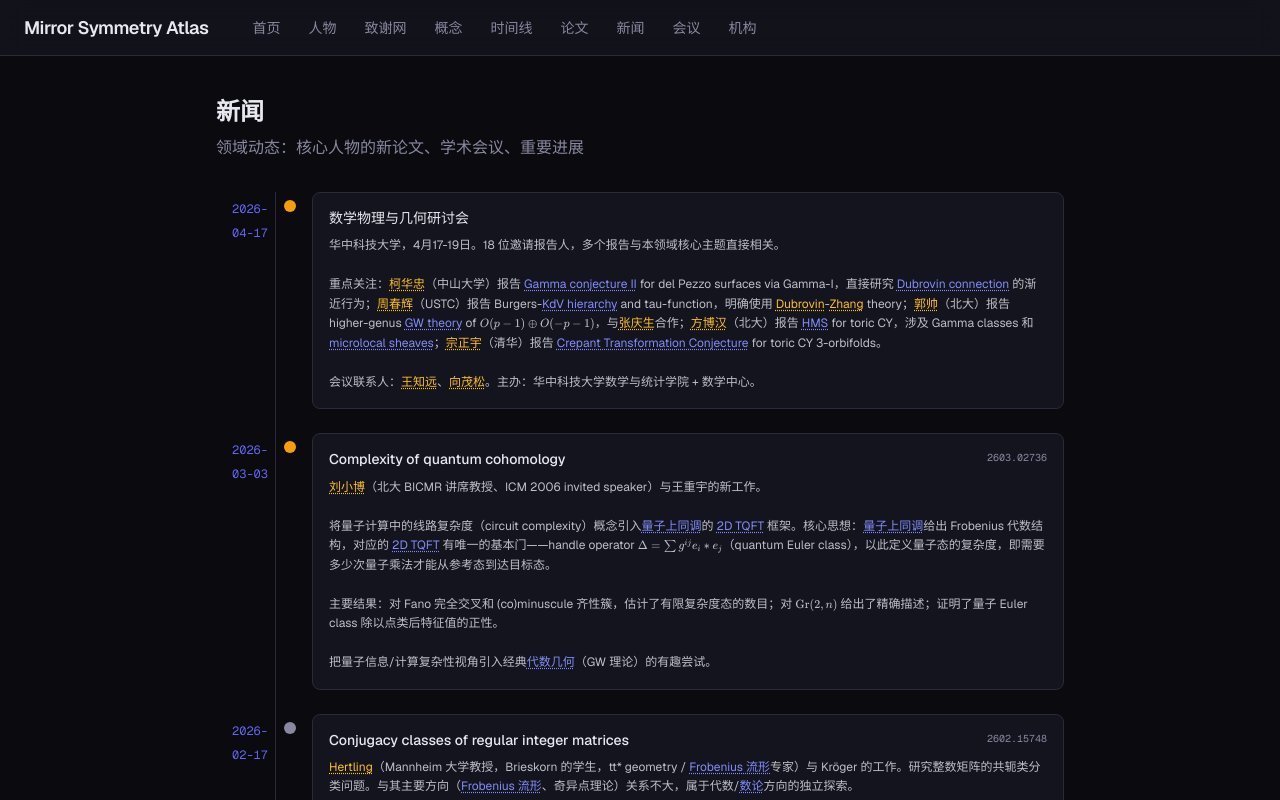
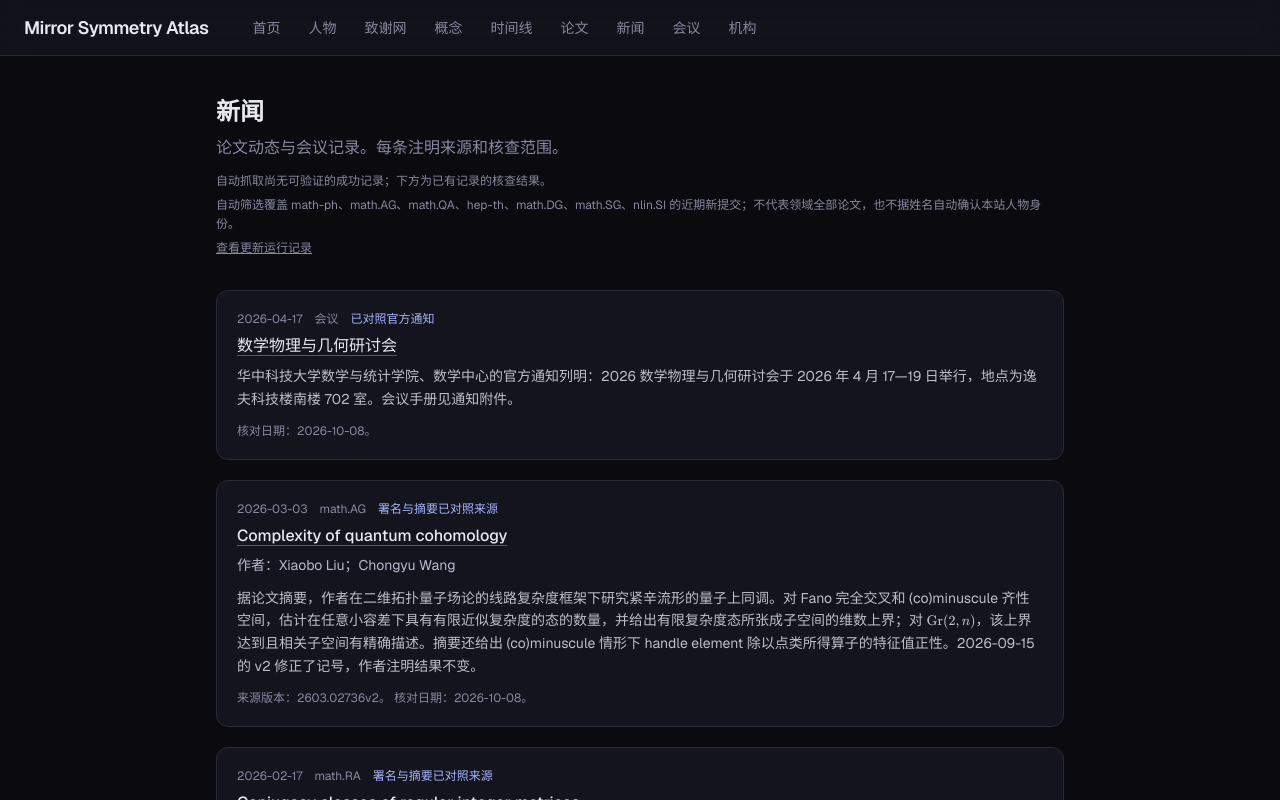
Before and after one commit to dtq1997/mirror-symmetry-atlas, a Next.js app: page /news in a window 1280 px wide. Shown: the top 800 px of the page. Built offline with nearby package versions, Linux system fonts and the light colour scheme.

Commit message:
Correct news authors and make arXiv updates fail safely

```diff
--- a/data/conferences/events-2026.yaml
+++ b/data/conferences/events-2026.yaml
@@ -112,7 +112,7 @@ events:
       - quantum-cohomology
       - moduli-spaces
       - gamma-conjecture
-    url: null
+    url: "https://maths.hust.edu.cn/info/1293/12288.htm"
     source: "会议手册 PDF (data/conferences/2026-hust-mathphys-geometry.pdf) + 签到表 (2026-04-17)"
     notes: |
       主办：华中科技大学数学与统计学院 + 数学中心
--- a/data/news/2026-04-14.yaml
+++ b/data/news/2026-04-14.yaml
@@ -1,88 +1,125 @@
 fetch_date: '2026-04-14'
 period_days: 105
-note: "2026 年初至今，领域内核心人物的新论文（已读 LaTeX 源码后总结）"
+note: '[Codex] 2026-10-08：五篇论文按当前 arXiv 署名和摘要重核；会议按主办方通知重核。仅覆盖本文件列出的核查范围。'
 total_fetched: 5
-relevant_count: 5
+relevant_count: 6
 entries:
-  - id: 'hust-mathphys-2026'
-    title: "数学物理与几何研讨会"
-    date: '2026-04-17'
-    authors_raw: []
-    matched_people: [guo-shuai, fang-bohan, ke-huazhong, zhou-chunhui, zong-zhengyu, tu-junwu, yang-di, zhou-jian]
-    matched_concepts: [gromov-witten-theory, mirror-symmetry, integrable-hierarchy, gamma-conjecture]
-    category: 会议
-    relevance_score: 25
-    summary_zh: |
-      华中科技大学，4月17-19日。18 位邀请报告人，多个报告与本领域核心主题直接相关。
-
-      重点关注：柯华忠（中山大学）报告 Gamma conjecture II for del Pezzo surfaces via Gamma-I，直接研究 Dubrovin connection 的渐近行为；周春辉（USTC）报告 Burgers-KdV hierarchy and tau-function，明确使用 Dubrovin-Zhang theory；郭帅（北大）报告 higher-genus GW theory of $O(p-1) \oplus O(-p-1)$，与张庆生合作；方博汉（北大）报告 HMS for toric CY，涉及 Gamma classes 和 microlocal sheaves；宗正宇（清华）报告 Crepant Transformation Conjecture for toric CY 3-orbifolds。
-
-      会议联系人：王知远、向茂松。主办：华中科技大学数学与统计学院 + 数学中心。
-  - id: '2603.02736'
-    title: "Complexity of quantum cohomology"
-    date: '2026-03-03'
-    authors_raw: ["Xiaobo Liu", "Chongyu Wang"]
-    matched_people: [liu-xiaobo]
-    matched_concepts: [quantum-cohomology, frobenius-manifold, gromov-witten-theory]
-    category: math.AG
-    relevance_score: 15
-    summary_zh: |
-      刘小博（北大 BICMR 讲席教授、ICM 2006 invited speaker）与王重宇的新工作。
-
-      将量子计算中的线路复杂度（circuit complexity）概念引入量子上同调的 2D TQFT 框架。核心思想：量子上同调给出 Frobenius 代数结构，对应的 2D TQFT 有唯一的基本门——handle operator $\Delta = \sum g^{ij} e_i * e_j$（quantum Euler class），以此定义量子态的复杂度，即需要多少次量子乘法才能从参考态到达目标态。
-
-      主要结果：对 Fano 完全交叉和 (co)minuscule 齐性簇，估计了有限复杂度态的数目；对 $\mathrm{Gr}(2,n)$ 给出了精确描述；证明了量子 Euler class 除以点类后特征值的正性。
-
-      把量子信息/计算复杂性视角引入经典代数几何（GW 理论）的有趣尝试。
-
-  - id: '2601.07538'
-    title: "Non-commutative cluster Lagrangians"
-    date: '2026-01-12'
-    authors_raw: ["Alexander B. Goncharov", "Maxim Kontsevich"]
-    matched_people: [kontsevich]
-    matched_concepts: [mirror-symmetry, derived-category]
-    category: math.AG
-    relevance_score: 20
-    summary_zh: |
-      Kontsevich（IHÉS，Fields 1998）与 Goncharov 的大型论文。
-
-      闭曲面 $S$ 上秩 $m$ 平坦丛的模空间 $\mathrm{Loc}_m(S)$ 是 $K_2$-辛的，三维流形 $M$ 的边界给出其中的 $K_2$-Lagrangian。本文推广了这一构造：引入「$\mathcal{Q}$-图」——三维流形中共定向曲面的集合，是二部带状图的三维类比。通过 $\mathcal{Q}$-图在 $T^*M$ 中构造奇异 Lagrangian $\mathbb{L}$，研究其上容许 dg-层的栈，证明限制函子的像是 Lagrangian 的且具有 cluster 描述。
-
-      涉及 microlocal sheaf theory、cluster 代数、辛几何的深层交叉，与 HMS 和 Fukaya 范畴研究密切相关。
-
-  - id: '2601.19455'
-    title: "The kernel of formal polylogarithms"
-    date: '2026-01-27'
-    authors_raw: ["Anton Alekseev", "Florian Naef", "Muze Ren"]
-    matched_people: [alekseev]
-    matched_concepts: [quantum-groups]
-    category: math.QA
-    relevance_score: 12
-    summary_zh: |
-      Alekseev（日内瓦大学教授，徐晓濛的博士导师，Faddeev 的学生）与 Naef、Ren 的工作。
-
-      将多变量多对数函数视为球面纯辫 Lie 代数 $\mathfrak{p}_m$ 的泛包络代数的对偶元素，计算所有多对数函数的联合核确定的左理想 $J_m \subset U\mathfrak{p}_m$，引入 Lie 子代数 $\mathfrak{k}_m = \mathfrak{p}_m \cap J_m$ 并对 $m=4,5$ 给出显式计算。
-
-      与 Drinfeld 结合子和 double shuffle 关系相关——后者正是 Alekseev 2006 年证明 Kashiwara-Vergne 猜想时的核心工具。
-
-  - id: '2602.15748'
-    title: "Conjugacy classes of regular integer matrices"
-    date: '2026-02-17'
-    authors_raw: ["Claus Hertling", "Alexander Kröger"]
-    matched_people: [hertling]
-    matched_concepts: []
-    category: math.NT
-    relevance_score: 5
-    summary_zh: |
-      Hertling（Mannheim 大学教授，Brieskorn 的学生，tt* geometry / Frobenius 流形专家）与 Kröger 的工作。研究整数矩阵的共轭类分类问题。与其主要方向（Frobenius 流形、奇异点理论）关系不大，属于代数/数论方向的独立探索。
-
-  - id: '2602.14973'
-    title: "Semigroups from full lattices in commutative Q-algebras"
-    date: '2026-02-16'
-    authors_raw: ["Claus Hertling"]
-    matched_people: [hertling]
-    matched_concepts: []
-    category: math.AC
-    relevance_score: 4
-    summary_zh: |
-      Hertling 独著。研究交换 $\mathbb{Q}$-代数中完全格的半群结构。与 Frobenius 流形不直接相关。
+- id: hust-mathphys-2026
+  title: 数学物理与几何研讨会
+  date: '2026-04-17'
+  authors_raw: []
+  matched_concepts:
+  - gromov-witten-theory
+  - mirror-symmetry
+  - integrable-hierarchy
+  - gamma-conjecture
+  category: 会议
+  relevance_score: 25
+  summary_zh: 华中科技大学数学与统计学院、数学中心的官方通知列明：2026 数学物理与几何研讨会于 2026 年 4 月 17—19 日举行，地点为逸夫科技楼南楼 702 室。会议手册见通知附件。
+  source_url: https://maths.hust.edu.cn/info/1293/12288.htm
+  review_status: source-reviewed
+  reviewed_at: '2026-10-08'
+  candidate_people:
+  - guo-shuai
+  - fang-bohan
+  - ke-huazhong
+  - zhou-chunhui
+  - zong-zhengyu
+  - tu-junwu
+  - yang-di
+  - zhou-jian
+  matched_people: []
+- id: '2603.02736'
+  title: Complexity of quantum cohomology
+  date: '2026-03-03'
+  authors_raw:
+  - Xiaobo Liu
+  - Chongyu Wang
+  matched_concepts:
+  - quantum-cohomology
+  - frobenius-manifold
+  - gromov-witten-theory
+  category: math.AG
+  relevance_score: 15
+  summary_zh: 据论文摘要，作者在二维拓扑量子场论的线路复杂度框架下研究紧辛流形的量子上同调。对 Fano 完全交叉和 (co)minuscule 齐性空间，估计在任意小容差下具有有限近似复杂度的态的数量，并给出有限复杂度态所张成子空间的维数上界；对 $\mathrm{Gr}(2,n)$，该上界达到且相关子空间有精确描述。摘要还给出 (co)minuscule 情形下 handle element 除以点类所得算子的特征值正性。2026-09-15 的 v2 修正了记号，作者注明结果不变。
+  source_version: 2603.02736v2
+  reviewed_at: '2026-10-08'
+  candidate_people:
+  - liu-xiaobo
+  matched_people: []
+  source_url: https://arxiv.org/abs/2603.02736
+  review_status: abstract-reviewed
+- id: '2601.07538'
+  title: Non-commutative cluster Lagrangians
+  date: '2026-01-12'
+  authors_raw:
+  - Alexander B. Goncharov
+  - Maxim Kontsevich
+  matched_concepts:
+  - mirror-symmetry
+  - derived-category
+  category: math.AG
+  relevance_score: 20
+  summary_zh: 据论文摘要，作者在三维流形中引入由共定向曲面组成的 $\mathcal Q$-图，并据此构造余切丛中的奇异 Lagrangian，研究相应的容许 dg-层。摘要描述了限制到边界的 Lagrangian 构造，并在文中对 $\mathcal Q$-图施加的条件下给出 cluster 描述及非交换版本。
+  source_version: 2601.07538v1
+  reviewed_at: '2026-10-08'
+  candidate_people:
+  - kontsevich
+  matched_people: []
+  source_url: https://arxiv.org/abs/2601.07538
+  review_status: abstract-reviewed
+- id: '2601.19455'
+  title: The kernel of formal polylogarithms
+  date: '2026-01-27'
+  authors_raw:
+  - Anton Alekseev
+  - Megan Howarth
+  - Florian Naef
+  - Muze Ren
+  - Pavol Ševera
+  matched_concepts:
+  - quantum-groups
+  category: math.QA
+  relevance_score: 12
+  summary_zh: 据论文摘要，作者把多变量形式多对数视为球面纯辫 Lie 代数泛包络代数的对偶元素，研究其联合核定义的左理想 $J_m$ 及 Lie 子代数 $\mathfrak{k}_m=\mathfrak{p}_m\cap J_m$，并对 $m=4,5$ 给出计算。摘要说明它与 double shuffle 关系和 Drinfeld 结合子的联系。
+  source_version: 2601.19455v2
+  reviewed_at: '2026-10-08'
+  candidate_people:
+  - alekseev
+  matched_people: []
+  source_url: https://arxiv.org/abs/2601.19455
+  review_status: abstract-reviewed
+- id: '2602.15748'
+  title: Conjugacy classes of regular integer matrices
+  date: '2026-02-17'
+  authors_raw:
+  - Claus Hertling
+  - Khadija Larabi
+  matched_concepts: []
+  category: math.RA
+  relevance_score: 5
+  summary_zh: 据论文摘要，作者研究正则整数矩阵在 $GL_n(\mathbb Z)$ 下的共轭分类，并联系到 $\mathbb Q[t]/(f)$ 中完全格所构成的商半群。对给定特征多项式，简单根和重根情形的共轭类数量有不同表现；正文包括综述以及若干维数下的具体分类。
+  source_version: 2602.15748v1
+  reviewed_at: '2026-10-08'
+  candidate_people:
+  - hertling
+  matched_people: []
+  source_url: https://arxiv.org/abs/2602.15748
+  review_status: abstract-reviewed
+- id: '2602.14973'
+  title: Semigroups from full lattices in commutative Q-algebras
+  date: '2026-02-16'
+  authors_raw:
+  - Claus Hertling
+  - Khadija Larabi
+  matched_concepts: []
+  category: math.RA
+  relevance_score: 4
+  summary_zh: 据论文摘要，作者研究有限维交换 $\mathbb Q$-代数中完全格形成的交换半群及其商半群，讨论包含不可分情形在内的 Jordan–Zassenhaus 定理推广，并给出正则整数矩阵共轭分类方面的应用。
+  source_version: 2602.14973v1
+  reviewed_at: '2026-10-08'
+  candidate_people:
+  - hertling
+  matched_people: []
+  source_url: https://arxiv.org/abs/2602.14973
+  review_status: abstract-reviewed
--- a/src/app/news/page.tsx
+++ b/src/app/news/page.tsx
@@ -2,218 +2,90 @@ import fs from "fs";
 import path from "path";
 import yaml from "js-yaml";
 import RichSummary from "@/components/shared/RichSummary";
-import { getPeopleMap, getConceptsMap } from "@/lib/data";
-import type { Concept, Person } from "@/lib/types";
+import { canonicalArxivId, publicationUrl } from "@/lib/paper-identity";
+import { publicSourceUrl } from "@/lib/source-url";
 
 interface NewsEntry {
   id: string;
   title: string;
   date: string;
-  authors_raw: string[];
-  matched_people: string[];
-  matched_concepts: string[];
-  category: string;
-  relevance_score: number;
-  summary_zh: string;
+  authors_raw?: string[];
+  summary_zh?: string;
+  abstract?: string;
+  source_url?: string;
+  source_version?: string;
+  review_status?: string;
+  reviewed_at?: string;
+  updated?: string;
+  category?: string;
 }
 
 interface NewsFile {
-  entries: NewsEntry[];
+  entries?: NewsEntry[];
+  last_success_at?: string;
 }
 
-function loadAllEntries(): NewsEntry[] {
+function loadNews() {
   const newsDir = path.join(process.cwd(), "data", "news");
-  if (!fs.existsSync(newsDir)) return [];
-
-  const entries: NewsEntry[] = [];
-  for (const f of fs.readdirSync(newsDir).filter((f) => f.endsWith(".yaml"))) {
-    const data = yaml.load(
-      fs.readFileSync(path.join(newsDir, f), "utf-8")
-    ) as NewsFile;
-    if (data.entries) entries.push(...data.entries);
-  }
-
-  // Deduplicate by id, keep highest relevance_score
   const byId = new Map<string, NewsEntry>();
-  for (const e of entries) {
-    const existing = byId.get(e.id);
-    if (!existing || e.relevance_score > existing.relevance_score) {
-      byId.set(e.id, e);
+  let lastSuccess = "";
+  if (fs.existsSync(newsDir)) {
+    for (const f of fs.readdirSync(newsDir).filter((f) => f.endsWith(".yaml") && !f.startsWith("_")).sort()) {
+      const data = yaml.load(fs.readFileSync(path.join(newsDir, f), "utf-8")) as NewsFile;
+      if (data.last_success_at && data.last_success_at > lastSuccess) lastSuccess = data.last_success_at;
+      for (const entry of data.entries || []) {
+        const key = canonicalArxivId(entry.id) || entry.id;
+        const old = byId.get(key);
+        // A newer automatic record cannot erase an editorial review.
+        if (!old || entry.reviewed_at || (!old.reviewed_at && (entry.updated || "") >= (old.updated || ""))) {
+          byId.set(key, entry);
+        }
+      }
     }
   }
-
-  // Sort by paper date descending
-  return [...byId.values()].sort((a, b) => b.date.localeCompare(a.date));
-}
-
-function getPersonHover(slug: string, people: Map<string, Person>) {
-  const p = people.get(slug);
-  if (!p) return undefined;
-  const name = p.name?.zh || p.name?.en || slug;
-  const career = (p.career_timeline || [])
-    .filter((e) => e.type === "position")
-    .pop();
-  const details: string[] = [];
-  if (career?.role) details.push(career.role);
-  if (career?.institution) details.push(career.institution);
-  if (p.activity?.total_papers) details.push(`${p.activity.total_papers} 篇论文`);
-  return { title: name, subtitle: p.name?.en !== name ? p.name?.en : undefined, details };
-}
-
-function getConceptHover(slug: string, concepts: Map<string, Concept>) {
-  const c = concepts.get(slug);
-  if (!c) return undefined;
-  const name = c.name?.zh || c.name?.en || slug;
-  const details: string[] = [];
-  if (c.difficulty) details.push(c.difficulty);
-  if (c.year_introduced) details.push(`${c.year_introduced} 年引入`);
-  return { title: name, subtitle: c.name?.en !== name ? c.name?.en : undefined, details };
-}
-
-function buildEntities(
-  entry: NewsEntry,
-  people: Map<string, Person>,
-  concepts: Map<string, Concept>
-) {
-  const entities: {
-    slug: string;
-    type: "person" | "concept";
-    displayName: string;
-    hoverTitle?: string;
-    hoverSubtitle?: string;
-    hoverDetails?: string[];
-  }[] = [];
-
-  const text = entry.summary_zh || "";
-
-  // Check all people — match zh name, en full name, or en last name
-  for (const [slug, p] of people) {
-    const zh = p.name?.zh;
-    const en = p.name?.en;
-    // Try: Chinese name, full English name, English last name (surname)
-    const enParts = en?.split(" ") || [];
-    const lastName = enParts.length > 1 ? enParts[enParts.length - 1] : null;
-    const matchName =
-      zh && text.includes(zh) ? zh
-      : en && text.includes(en) ? en
-      : lastName && lastName.length > 3 && text.includes(lastName) ? lastName
-      : null;
-    if (matchName) {
-      const hover = getPersonHover(slug, people);
-      entities.push({
-        slug,
-        type: "person",
-        displayName: matchName,
-        hoverTitle: hover?.title,
-        hoverSubtitle: hover?.subtitle,
-        hoverDetails: hover?.details,
-      });
-    }
-  }
-
-  // Check all concepts — match zh name, en name, or aliases
-  for (const [slug, c] of concepts) {
-    const zh = c.name?.zh;
-    const en = c.name?.en;
-    const aliases: string[] = c.aliases || [];
-    const allNames = [zh, en, ...aliases].filter(Boolean) as string[];
-    // Find longest matching name in text
-    const sorted = allNames.sort((a, b) => b.length - a.length);
-    const matchName = sorted.find((n) => text.includes(n)) || null;
-    if (matchName) {
-      const hover = getConceptHover(slug, concepts);
-      entities.push({
-        slug,
-        type: "concept",
-        displayName: matchName,
-        hoverTitle: hover?.title,
-        hoverSubtitle: hover?.subtitle,
-        hoverDetails: hover?.details,
-      });
-    }
-  }
-
-  return entities;
+  return { entries: [...byId.values()].sort((a, b) => b.date.localeCompare(a.date)), lastSuccess };
 }
 
 export default function NewsPage() {
-  const entries = loadAllEntries();
-  const people = getPeopleMap();
-  const concepts = getConceptsMap();
-
+  const { entries, lastSuccess } = loadNews();
   return (
-    <div className="max-w-4xl mx-auto px-6 py-10">
+    <div className="max-w-4xl mx-auto px-4 sm:px-6 py-10">
       <h1 className="text-2xl font-bold text-[#e8e8f0] mb-2">新闻</h1>
-      <p className="text-[#8888a0] mb-8">
-        领域动态：核心人物的新论文、学术会议、重要进展
-      </p>
-
-      {entries.length === 0 ? (
-        <div className="bg-[#14141f] rounded-xl p-8 border border-[#2a2a3a] text-center">
-          <p className="text-[#8888a0]">暂无论文动态</p>
-        </div>
-      ) : (
-        <div className="relative">
-          {/* Vertical timeline line */}
-          <div className="absolute left-[59px] top-0 bottom-0 w-px bg-[#2a2a3a]" />
-
-          <div className="space-y-6">
-            {entries.map((entry) => (
-              <div key={entry.id} className="flex gap-4">
-                {/* Date column */}
-                <div className="w-[52px] shrink-0 text-right pt-1">
-                  <span className="text-xs font-mono text-[#6366f1] leading-tight">
-                    {entry.date}
+      <p className="text-[#8888a0] mb-3">论文动态与会议记录。每条注明来源和核查范围。</p>
+      <div className="text-xs text-[#8888a0] leading-relaxed mb-8 space-y-1">
+        <p>{lastSuccess ? `最近完整抓取：${new Date(lastSuccess).toLocaleString("zh-CN", { timeZone: "Asia/Shanghai", hour12: false })}（北京时间）` : "自动抓取尚无可验证的成功记录；下方为已有记录的核查结果。"}</p>
+        <p>自动筛选覆盖 math-ph、math.AG、math.QA、hep-th、math.DG、math.SG、nlin.SI 的近期新提交；不代表领域全部论文，也不据姓名自动确认本站人物身份。</p>
+        <a className="underline" href="https://github.com/dtq1997/mirror-symmetry-atlas/actions/workflows/arxiv-news.yml" target="_blank" rel="noopener noreferrer">查看更新运行记录</a>
+      </div>
+      {entries.length === 0 ? <p className="text-[#8888a0]">暂未收录论文动态。</p> : (
+        <div className="space-y-5">
+          {entries.map((entry) => {
+            const source = publicSourceUrl(entry.source_url) || publicationUrl(entry);
+            const reviewed = entry.review_status === "abstract-reviewed" || entry.review_status === "source-reviewed";
+            return (
+              <article key={entry.id} className="min-w-0 bg-[#14141f] rounded-xl p-4 sm:p-5 border border-[#2a2a3a] break-words">
+                <div className="flex flex-wrap items-center gap-x-3 gap-y-1 text-xs text-[#8888a0] mb-2">
+                  <time dateTime={entry.date}>{entry.date}</time>
+                  <span>{entry.category}</span>
+                  <span className={reviewed ? "text-[#a5b4fc]" : "text-[#d4ad68]"}>
+                    {entry.review_status === "abstract-reviewed" ? "署名与摘要已对照来源" : entry.review_status === "source-reviewed" ? "已对照官方通知" : "自动收录 · 未人工审读"}
                   </span>
                 </div>
-
-                {/* Dot */}
-                <div className="relative pt-2">
-                  <div
-                    className="w-3 h-3 rounded-full relative z-10"
-                    style={{
-                      backgroundColor:
-                        entry.relevance_score >= 15
-                          ? "#f59e0b"
-                          : entry.relevance_score >= 10
-                            ? "#6366f1"
-                            : "#8888a0",
-                    }}
-                  />
-                </div>
-
-                {/* Content */}
-                <div className="flex-1 min-w-0 bg-[#14141f] rounded-lg p-4 border border-[#2a2a3a]">
-                  <div className="flex items-start justify-between gap-3 mb-2">
-                    {entry.id.match(/^\d/) ? (
-                      <a
-                        href={`https://arxiv.org/abs/${entry.id}`}
-                        target="_blank"
-                        rel="noopener noreferrer"
-                        className="text-sm text-[#e8e8f0] hover:text-[#6366f1] transition-colors leading-snug font-medium"
-                      >
-                        {entry.title}
-                      </a>
-                    ) : (
-                      <span className="text-sm text-[#e8e8f0] font-medium leading-snug">
-                        {entry.title}
-                      </span>
-                    )}
-                    <span className="text-[10px] font-mono text-[#8888a0] shrink-0">
-                      {entry.id.match(/^\d/) ? entry.id : ""}
-                    </span>
-                  </div>
-
-                  {/* Rich summary with inline entity links */}
-                  <RichSummary
-                    className="text-xs text-[#e8e8f0]/80 leading-relaxed"
-                    text={entry.summary_zh}
-                    entities={buildEntities(entry, people, concepts)}
-                  />
-                </div>
-              </div>
-            ))}
-          </div>
+                <h2 className="text-base font-medium leading-snug mb-2 text-[#e8e8f0]">
+                  {source ? <a href={source} target="_blank" rel="noopener noreferrer" className="hover:text-[#a5b4fc] underline decoration-[#55556b] underline-offset-4">{entry.title}</a> : entry.title}
+                </h2>
+                {!!entry.authors_raw?.length && <p className="text-sm text-[#b8b8cc] mb-3">作者：{entry.authors_raw.join("；")}</p>}
+                {/* No inferred entity links: surnames and shared full names do not prove identity. */}
+                {entry.summary_zh && <RichSummary className="text-sm text-[#e8e8f0]/80 leading-relaxed" text={entry.summary_zh} entities={[]} />}
+                {entry.abstract && <details className="text-sm text-[#b8b8cc] mt-3"><summary className="cursor-pointer">查看 arXiv 原文摘要</summary><RichSummary className="mt-2 leading-relaxed" text={entry.abstract} entities={[]} /></details>}
+                <p className="text-xs text-[#8888a0] mt-3">
+                  {entry.source_version && `来源版本：${entry.source_version}。`}
+                  {entry.reviewed_at && ` 核对日期：${entry.reviewed_at}。`}
+                  {!reviewed && " 主题由关键词筛选，作者保持来源原始署名。"}
+                </p>
+              </article>
+            );
+          })}
         </div>
       )}
     </div>
```
Also changed, not shown: 4 other files (tests, documents, lock files or other folders).
